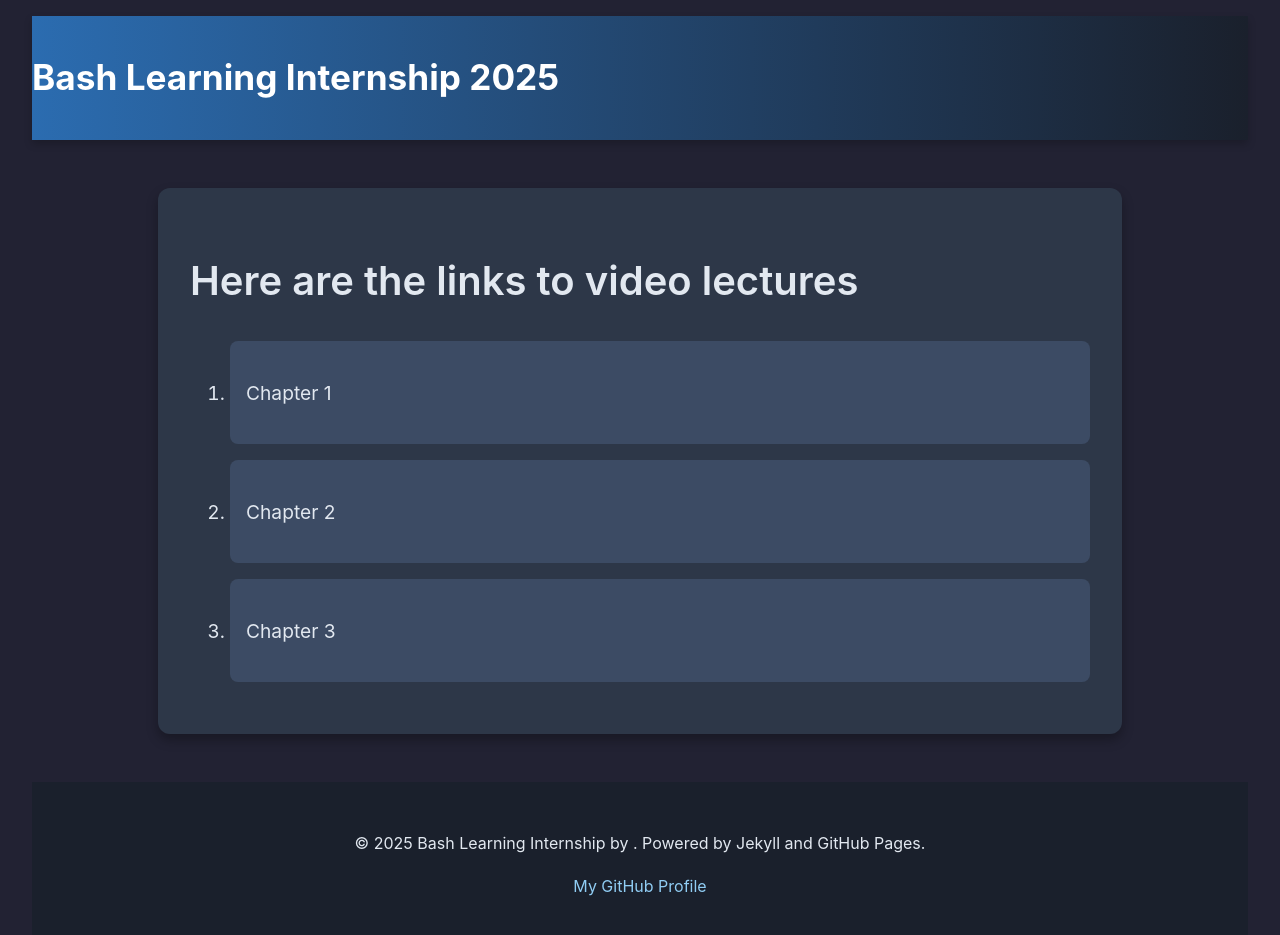
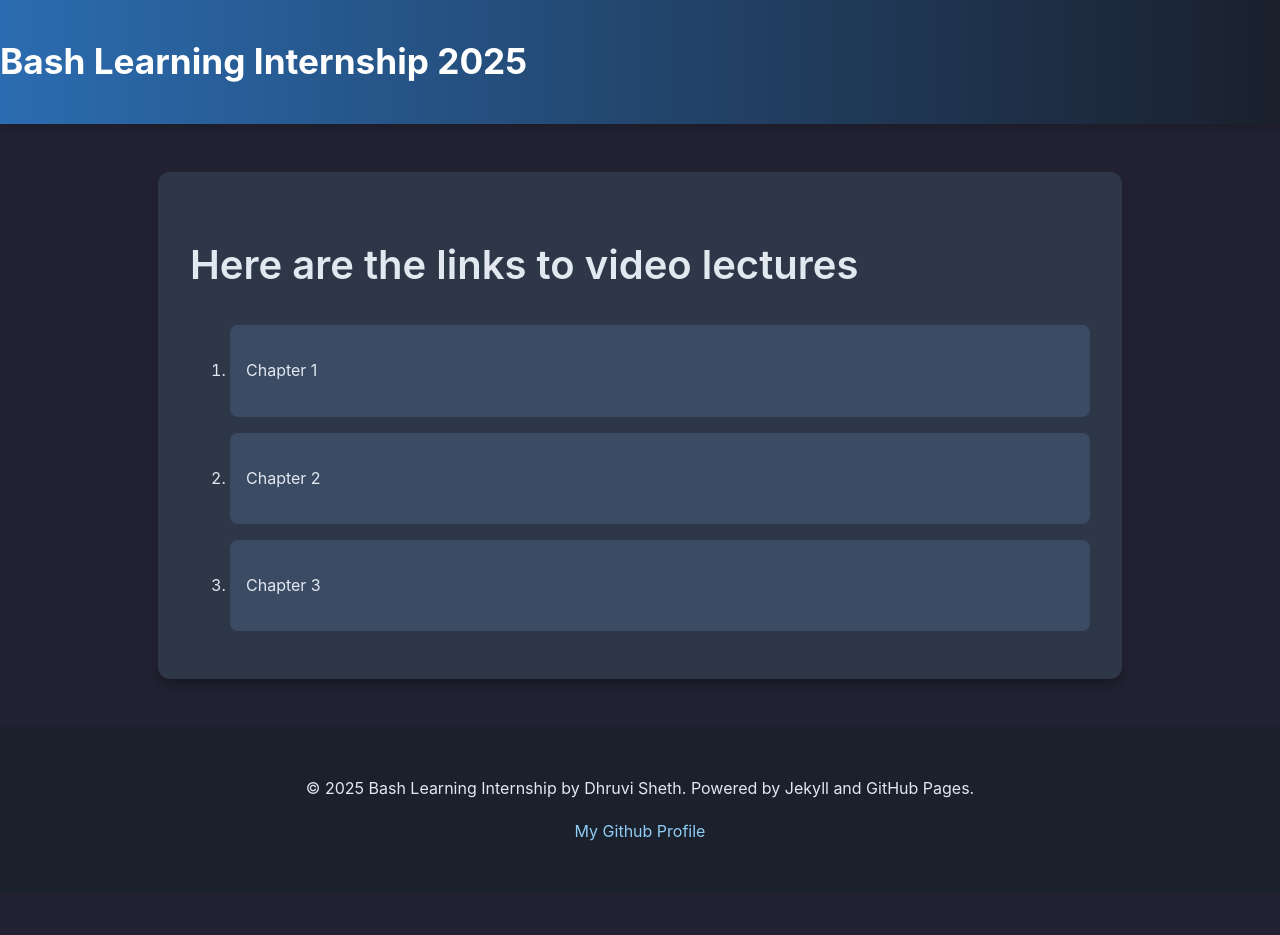
Before and after one commit to dssheth/bash-scripting-2025, a Jekyll site: the page built from video.md, in a window 1280 px wide and 948 px high. Shown: the top 935 px of the window. Built offline with Jekyll 4.4.1, drawn with Linux system fonts in a browser that asks for light colours.

Commit message:
css changes

```diff
--- a/_includes/footer.html
+++ /dev/null
@@ -1,4 +0,0 @@
-<footer class="site-footer">
-    <p>© 2025 Bash Learning Internship by <your-name>. Powered by Jekyll and GitHub Pages.</p>
-    <p><a href="https://github.com/<your-username>">My GitHub Profile</a></p>
-</footer>
--- a/_layouts/default.html
+++ b/_layouts/default.html
@@ -26,8 +26,8 @@
     </main>
     {% if page.show_footer %}
     <footer class="site-footer">
-        <p>© 2025 Bash Learning Internship by <your-name>. Powered by Jekyll and GitHub Pages.</p>
-        <p><a href="https://github.com/<your-username>">My GitHub Profile</a></p>
+        <p>© 2025 Bash Learning Internship by Dhruvi Sheth. Powered by Jekyll and GitHub Pages.</p>
+        <p><a href="https://github.com/dssheth">My Github Profile</a></p>
     </footer>
     {% endif %}
 </body>
--- a/assets/css/custom.css
+++ b/assets/css/custom.css
@@ -1,12 +1,12 @@
 /* Custom styles to enhance jekyll-theme-modernist */
 body {
-    font-family: 'Inter', -apple-system, BlinkMacSystemFont, 'Segoe UI', Roboto, sans-serif;
-    font-size: 1.2rem;
+    font-family: 'Poppins', -apple-system, BlinkMacSystemFont, 'Segoe UI', Roboto, sans-serif;
+    /* font-size: 1.2rem; */
     /* Larger base font size */
     line-height: 1.7;
     color: #AACCFF;
     background-color: #222233;
-    padding: 1rem 2rem 0 2rem;
+    /* padding: 1rem 2rem 0 2rem; */
     margin: 0;
     animation: fadeIn 0.5s ease-in;
 }
```
